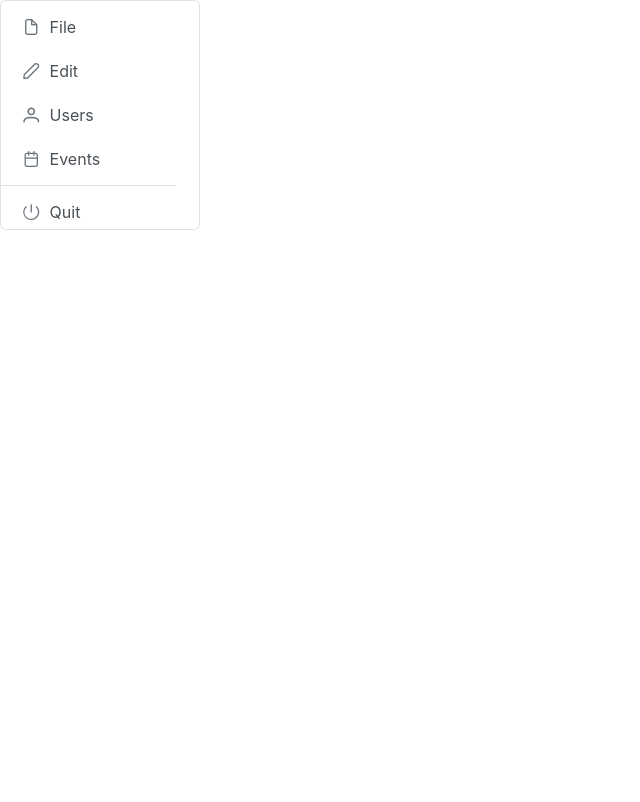
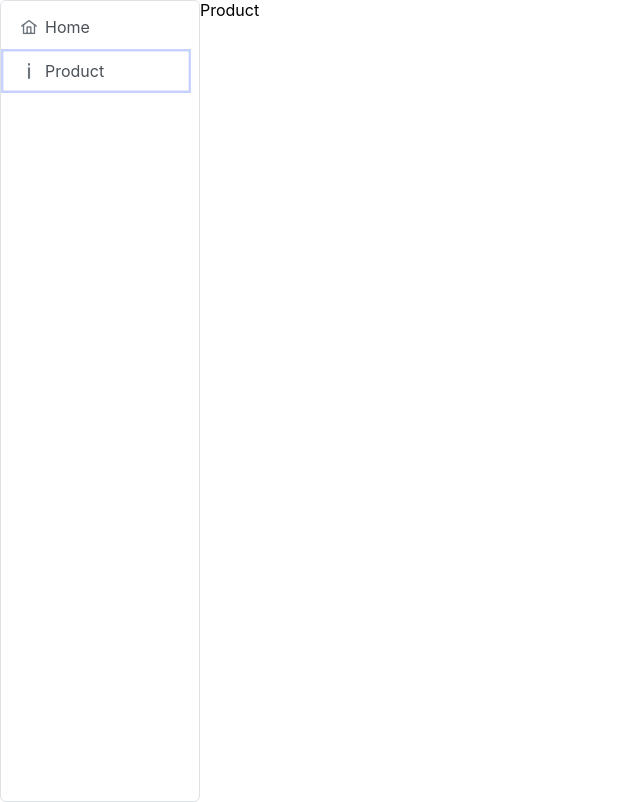
Before and after one commit to QuangThe0412/be-elect, a React (Create React App) app: page /products in a window 1280 px wide. Shown: the whole page, without its empty margins (0-640 px from the left). Built offline with nearby package versions, Linux system fonts and the light colour scheme.

Commit message:
ok menu nav

```diff
--- /dev/null
+++ b/config-overrides.js
@@ -0,0 +1,12 @@
+const { alias } = require('react-app-rewire-alias');
+
+module.exports = function override(config) {
+  alias({
+    '@/styles': 'src/styles',
+    '@/app': 'src/app',
+    '@/components': 'src/components',
+    '@/services': 'src/services',
+  })(config);
+
+  return config;
+};
--- a/src/App.css
+++ b/src/App.css
@@ -1,40 +1,5 @@
 .App {
   text-align: center;
   height: 100vh;
+  display: flex;
 }
-
-.App-logo {
-  height: 40vmin;
-  pointer-events: none;
-}
-
-@media (prefers-reduced-motion: no-preference) {
-  .App-logo {
-    animation: App-logo-float infinite 3s ease-in-out;
-  }
-}
-
-.App-header {
-  min-height: 100vh;
-  display: flex;
-  flex-direction: column;
-  align-items: center;
-  justify-content: center;
-  font-size: calc(10px + 2vmin);
-}
-
-.App-link {
-  color: rgb(112, 76, 182);
-}
-
-@keyframes App-logo-float {
-  0% {
-    transform: translateY(0);
-  }
-  50% {
-    transform: translateY(10px);
-  }
-  100% {
-    transform: translateY(0px);
-  }
-}
--- a/src/App.tsx
+++ b/src/App.tsx
@@ -2,14 +2,23 @@ import './App.css';
 import Login from './component/Login/Login';
 import "primereact/resources/themes/lara-light-indigo/theme.css";
 import "primereact/resources/primereact.min.css";
-import Menu from './component/Menu/Menu';
+import { Route, Routes } from 'react-router-dom';
+import Home from './component/Home/Home';
+import Product from './component/Product/Product';
+import MenuLeft from './component/Menu/Menu';
 
 function App() {
   return (
-    <div className="App">
+    <>
       {/* <Login/> */}
-      <Menu/>
-    </div>
+      <div className="App">
+        <MenuLeft />
+        <Routes >
+          <Route path='/' element={<Home />} />
+          <Route path='/products' element={<Product />} />
+        </Routes>
+      </div>
+    </>
   );
 }
 
--- /dev/null
+++ b/src/component/Home/Home.tsx
@@ -0,0 +1,7 @@
+import React from 'react'
+
+export default function Home() {
+  return (
+    <div>Home</div>
+  )
+}
--- a/src/component/Menu/Menu.tsx
+++ b/src/component/Menu/Menu.tsx
@@ -1,39 +1,39 @@
-
-import React from 'react';
 import { SlideMenu } from 'primereact/slidemenu';
 import { MenuItem } from 'primereact/menuitem';
 import 'primeicons/primeicons.css';
+import '@/styles/menu.css';
+import { BrowserRouter as useNavigate, Link, useLocation } from 'react-router-dom';
+import { classNames } from 'primereact/utils';
+import { useState } from 'react';
 
-export default function BasicDemo() {
+export default function MenuLeft() {
+    const location = useLocation();
+
+    const [activeItem, setActiveItem] = useState(location.pathname);
+
+    const customeTemplate = (label: string, icon: string, to: string) => {
+        let isActive = activeItem === to;
+        return (
+            <Link className={classNames('p-menuitem-link',{isActive})} to={to}
+                onClick={() => setActiveItem(to)}>
+                <span className={classNames("p-menuitem-icon", { [icon]: true })}></span>
+                <span className="p-menuitem-text">{label}</span>
+            </Link>
+        );
+    }
+
     const items: MenuItem[] = [
         {
-            label:'File',
-            icon:'pi pi-fw pi-file',
+            template: customeTemplate('Home', 'pi pi-home', '/'),
         },
         {
-            label:'Edit',
-            icon:'pi pi-fw pi-pencil',
+            template: customeTemplate('Product', 'pi pi-info', '/products'),
         },
-        {
-            label:'Users',
-            icon:'pi pi-fw pi-user',
-        },
-        {
-            label:'Events',
-            icon:'pi pi-fw pi-calendar',
-        },
-        {
-            separator:true
-        },
-        {
-            label:'Quit',
-            icon:'pi pi-fw pi-power-off'
-        }
     ];
 
     return (
         <div className="card flex justify-content-center">
-            <SlideMenu model={items} viewportHeight={220} menuWidth={175}></SlideMenu>
+            <SlideMenu model={items}></SlideMenu>
         </div>
     )
 }
--- /dev/null
+++ b/src/component/Product/Product.tsx
@@ -0,0 +1,7 @@
+import React from 'react'
+
+export default function Product() {
+  return (
+    <div>Product</div>
+  )
+}
--- a/src/index.tsx
+++ b/src/index.tsx
@@ -5,6 +5,7 @@ import { store } from './app/store';
 import App from './App';
 import reportWebVitals from './reportWebVitals';
 import './index.css';
+import { BrowserRouter } from 'react-router-dom';
 
 const container = document.getElementById('root')!;
 const root = createRoot(container);
@@ -12,7 +13,9 @@ const root = createRoot(container);
 root.render(
   <React.StrictMode>
     <Provider store={store}>
+    <BrowserRouter>
       <App />
+    </BrowserRouter>
     </Provider>
   </React.StrictMode>
 );
--- /dev/null
+++ b/src/styles/menu.css
@@ -0,0 +1,9 @@
+.p-slidemenu-wrapper {
+    height: 99vh!important;
+}
+
+.p-menuitem .isActive {
+    outline: 0 none;
+    outline-offset: 0;
+    box-shadow: inset 0 0 0 0.15rem #C7D2FE;
+}
```
Also changed, not shown: package.json (+7 -3 lines), tsconfig.json (+11 -3 lines), src/styles/index.module.css (added), 1 other file (tests, documents, lock files or other folders).
